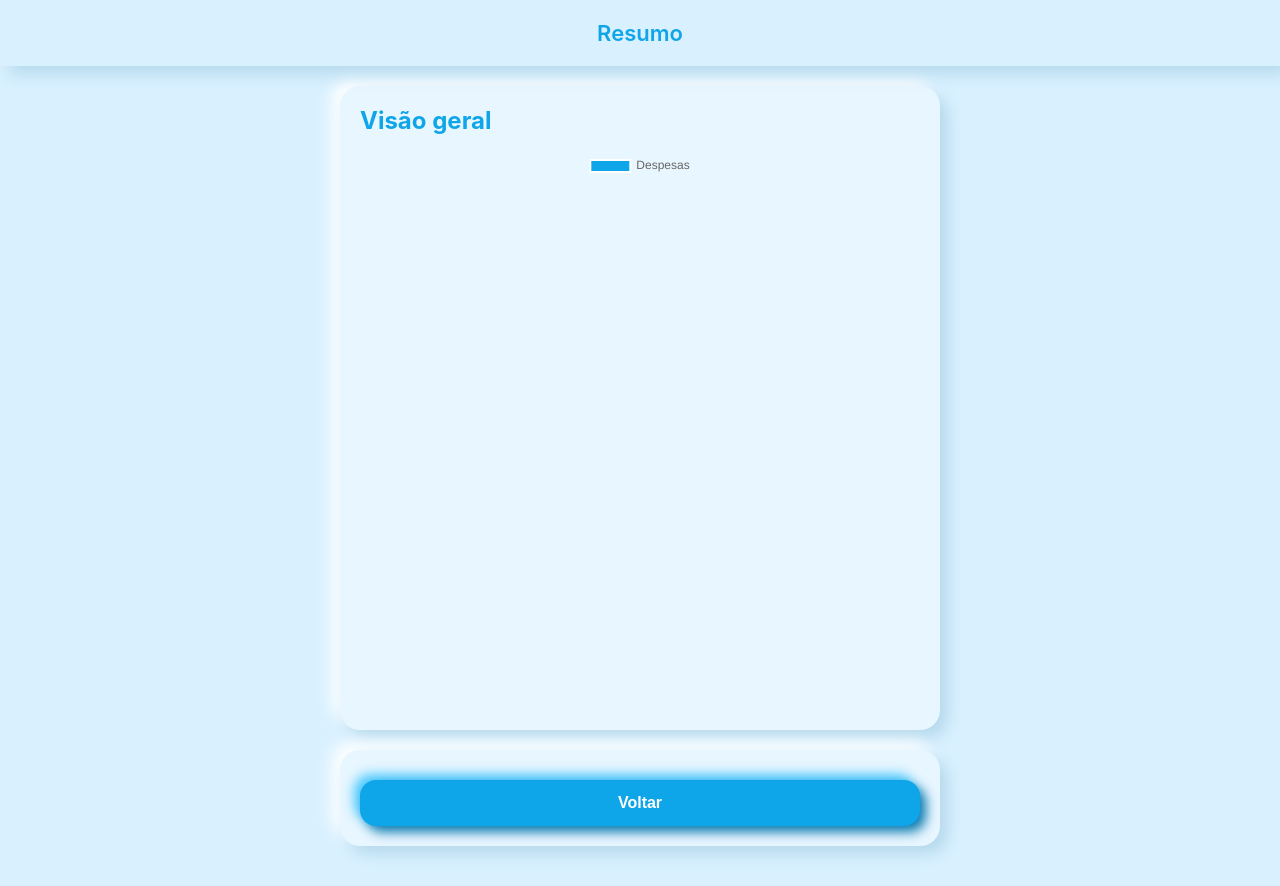
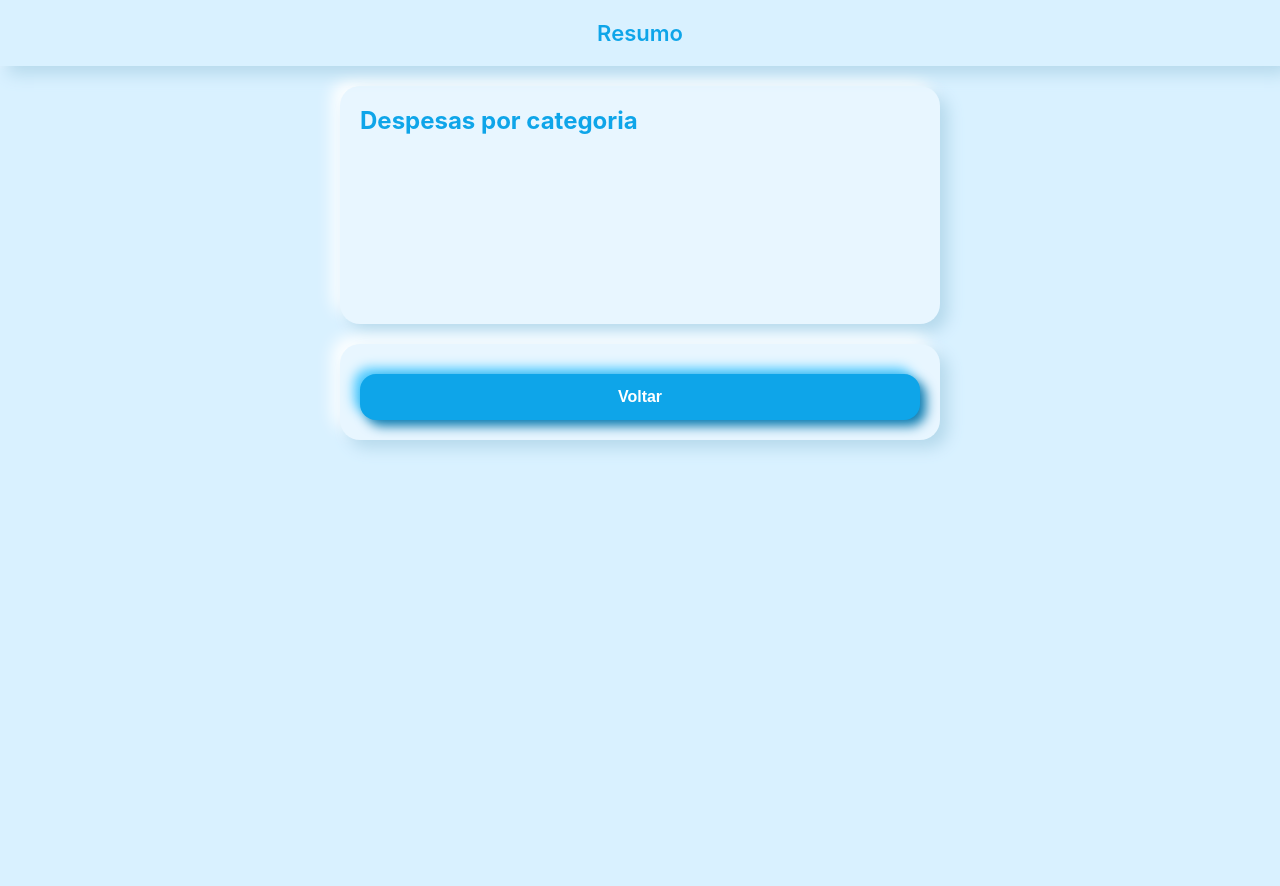
Before and after one commit to dieim/Or-amento-App, a plain HTML site: page resumo.html in a window 1280 px wide. After the commit the page ends 800 px from the top, so only its background shows below. Drawn offline with nearby package versions, Linux system fonts and the light colour scheme.

Commit message:
Update resumo.html

```diff
--- a/resumo.html
+++ b/resumo.html
@@ -3,9 +3,9 @@
 <head>
     <meta charset="UTF-8">
     <meta name="viewport" content="width=device-width, initial-scale=1.0">
-    <title>Resumo - Orçamento App</title>
+    <title>Resumo</title>
+
     <link rel="stylesheet" href="style.css">
-    <link id="tema-dark" rel="stylesheet" href="dark.css" disabled>
     <script src="https://cdn.jsdelivr.net/npm/chart.js"></script>
 </head>
 
@@ -14,35 +14,41 @@
 <header>Resumo</header>
 
 <div class="container">
+
     <div class="card">
-        <h2>Visão geral</h2>
+        <h2>Despesas por categoria</h2>
         <canvas id="grafico"></canvas>
     </div>
 
     <div class="card">
         <a href="index.html"><button>Voltar</button></a>
     </div>
+
 </div>
 
+<script src="db.js"></script>
+
 <script>
-const ctx = document.getElementById('grafico');
+listarDespesas(despesas => {
+    const categorias = {};
 
-const total = parseFloat(localStorage.getItem("total") || "0");
+    despesas.forEach(d => {
+        categorias[d.categoria] = (categorias[d.categoria] || 0) + d.valor;
+    });
 
-new Chart(ctx, {
-    type: 'doughnut',
-    data: {
-        labels: ['Despesas'],
-        datasets: [{
-            data: [total],
-            backgroundColor: ['#0EA5E9']
-        }]
-    },
-    options: {
-        plugins: {
-            legend: { display: true }
+    new Chart(document.getElementById("grafico"), {
+        type: "doughnut",
+        data: {
+            labels: Object.keys(categorias),
+            datasets: [{
+                data: Object.values(categorias),
+                backgroundColor: [
+                    "#0EA5E9", "#38BDF8", "#0284C7",
+                    "#0C4A6E", "#0369A1", "#7DD3FC"
+                ]
+            }]
         }
-    }
+    });
 });
 </script>
 
```
